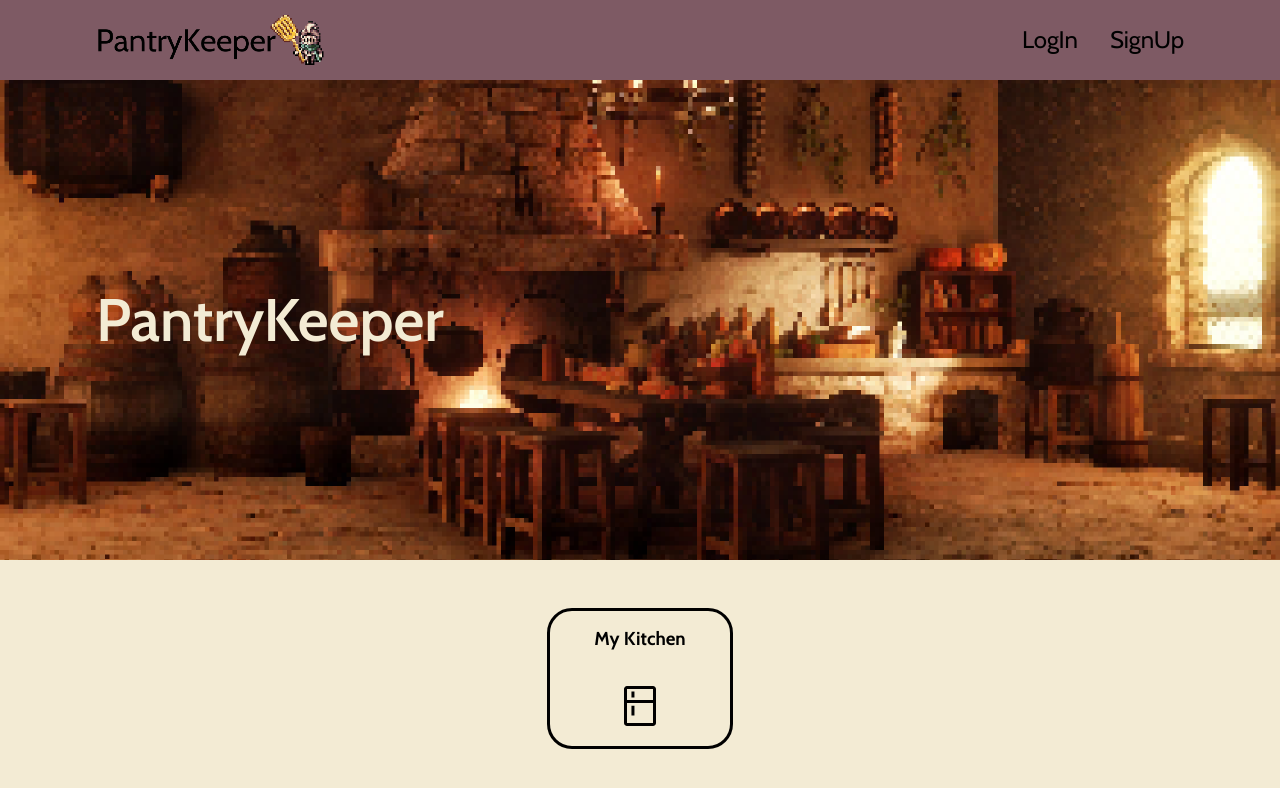
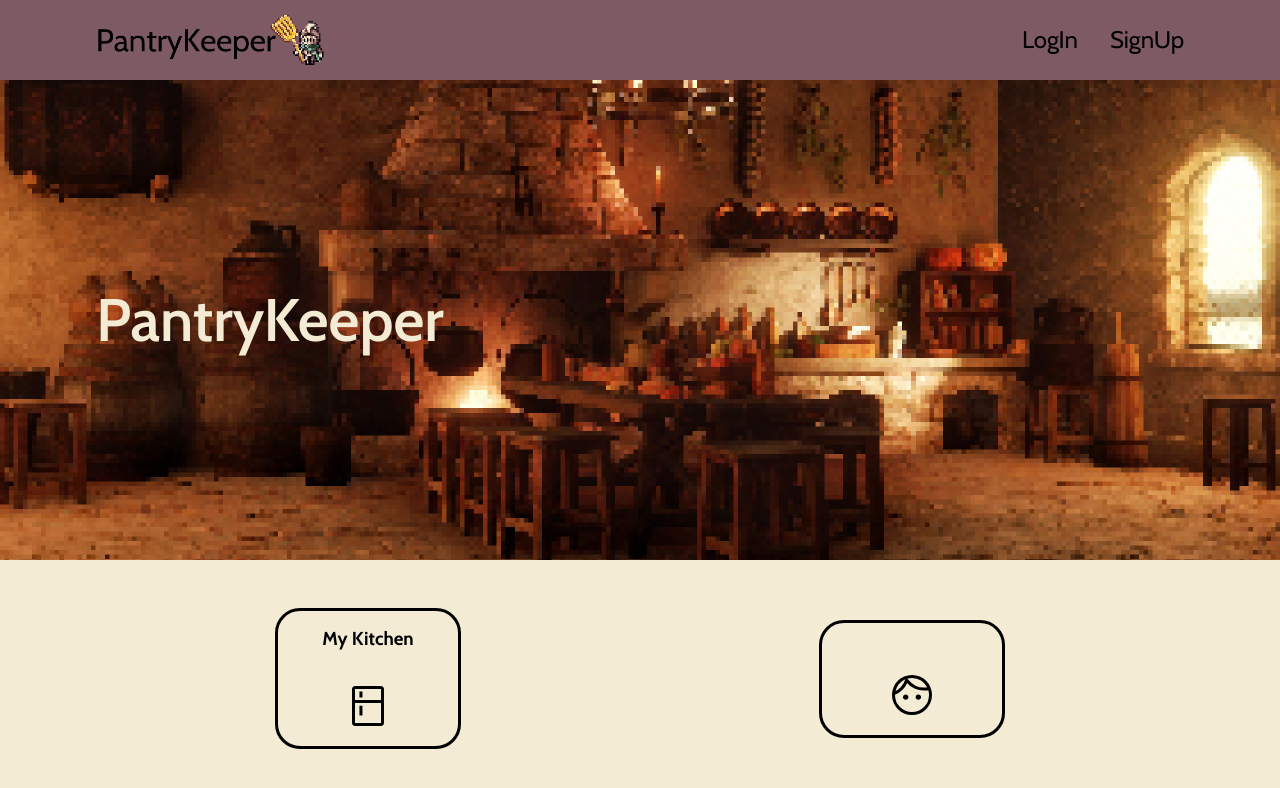
Before and after one commit to aliv314/pantrykeeper, a React (Create React App) app: page / in a window 1280 px wide. Shown: the top 788 px of the page. Built offline with nearby package versions, Linux system fonts and the light colour scheme; no server answers.

Commit message:
Added user card to home

```diff
--- a/src/components/Cards/HomeCard/HomeCard.scss
+++ b/src/components/Cards/HomeCard/HomeCard.scss
@@ -13,7 +13,6 @@
         }
     }
     &__icon{
-        margin: auto 0;
         @include icon;
     }
 }
--- a/src/pages/Home/Home.js
+++ b/src/pages/Home/Home.js
@@ -3,6 +3,7 @@ import HomeCard from '../../components/Cards/HomeCard/HomeCard';
 import Error from '../../components/Error/Error';
 
 import  myKichenIcon from '../../assets/images/icons/kitchen.svg';
+import userIcon from '../../assets/images/icons/face.svg'
 import  friendsIcon from '../../assets/images/icons/group.svg';
 
 import { useNavigate } from 'react-router-dom';
@@ -44,6 +45,14 @@ const Home = () => {
         nav('/friend-pantry')
     }
 
+    const userProfielHandler = () => {
+        if(!user){
+            setSignedInError(true);
+            return
+        }
+
+    }
+
     const logOutClickHandler = () => {
         try{
             signOut(auth).then(() => {
@@ -71,6 +80,9 @@ const Home = () => {
                     {/* <div className='home-body__card' onClick={friendsHandler}>
                         <HomeCard text = "Friends" icon = {friendsIcon}/>
                     </div> */}
+                    <div className='home-body__card' onClick={userProfielHandler}>
+                        <HomeCard text = {user && user.displayName} icon = {userIcon} />
+                    </div>
                 </div>
                 {/* If not logged in or signed up */}
                 {user && <p className='home-body__user' onClick= {logOutClickHandler}> Logout </p>}
```
